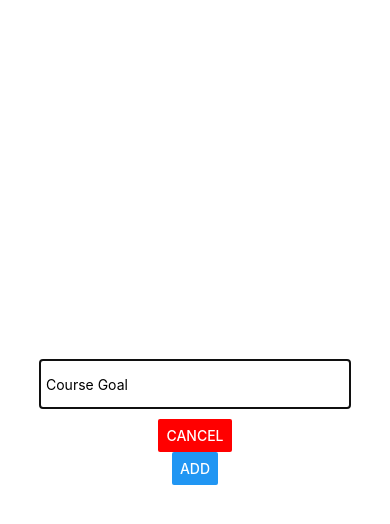
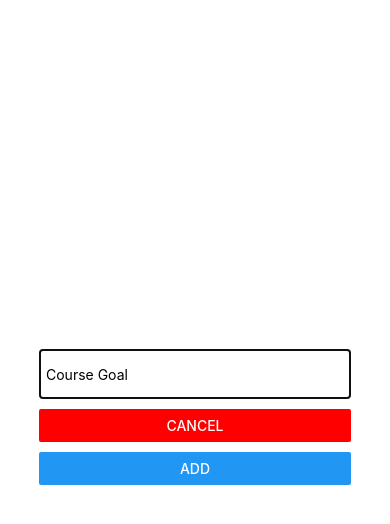
Before and after one commit to songhee24/rn-first-app, a React Native app: screen / in a window 390 px wide. Both pictures are taken after a click on the button "ADD NEW GOAL". Shown: the top 524 px of the page. Built offline with nearby package versions, Linux system fonts and the light colour scheme.

Commit message:
Finishing the Modal Styling

```diff
--- a/components/GoalInput.js
+++ b/components/GoalInput.js
@@ -22,8 +22,14 @@ const GoalInput = (props) => {
           onChangeText={goalInputHandler}
           value={enteredGoal}
         />
-        <Button title="CANCEL" color="red" onPress={props.onCancel} />
-        <Button title="ADD" onPress={addGoalHandler} />
+        <View style={styles.buttonContainer}>
+          <View style={styles.button}>
+            <Button title="CANCEL" color="red" onPress={props.onCancel} />
+          </View>
+          <View style={styles.button}>
+            <Button title="ADD" onPress={addGoalHandler} />
+          </View>
+        </View>
       </View>
     </Modal>
   );
@@ -43,6 +49,15 @@ const styles = StyleSheet.create({
     paddingLeft: 6,
     marginBottom: 10,
   },
+  buttonContainer: {
+    width: "80%",
+    // flexDirection: "row",
+    justifyContent: "space-between",
+  },
+  button: {
+    width: "100%",
+    marginBottom: 10,
+  },
 });
 
 export default GoalInput;
```
